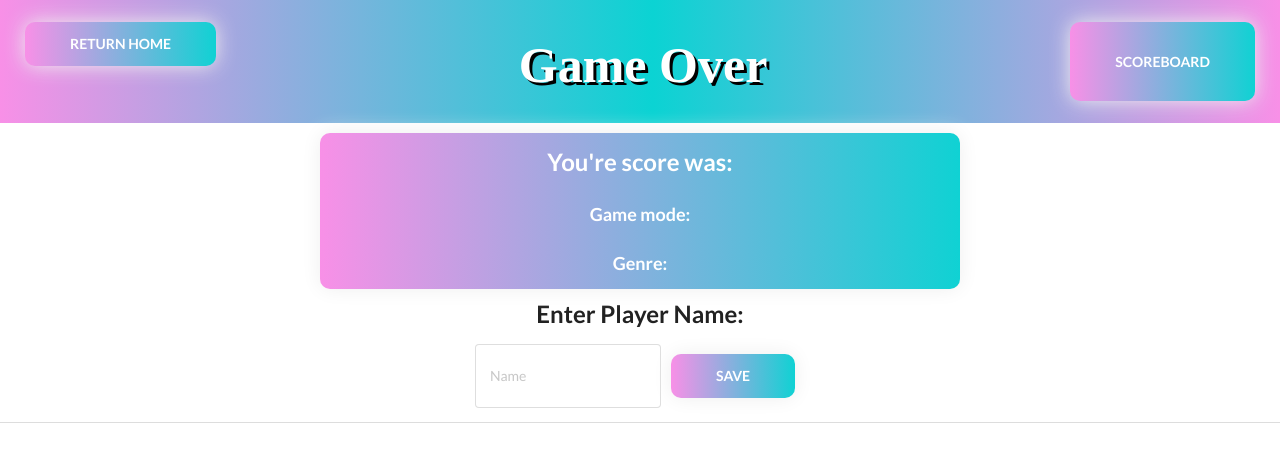
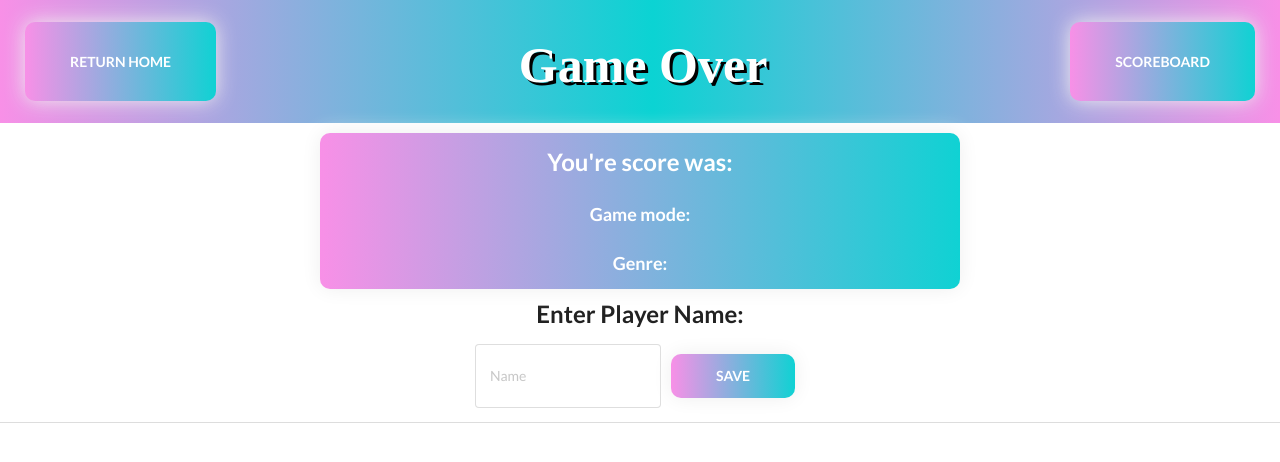
Before and after one commit to NicolasFlamel/Cinephiliac, a plain HTML site: page gameover.html in a window 1280 px wide. Drawn offline with nearby package versions, Linux system fonts and the light colour scheme; a web font is replaced by a local one.

Commit message:
adjust gameover nav button sizing

```diff
--- a/assets/css/gameover.css
+++ b/assets/css/gameover.css
@@ -13,12 +13,16 @@ h1 {
 }
 
 header {
-    display: flex;
-    justify-content: space-between;
     padding: 12px 15px 12px 15px;
     color: white;
     background: rgb(11,11,11);
     background-image: linear-gradient(to right, var(--pink) 0%, var(--blue) 51%, var(--pink) 100%);
+}
+
+nav {
+    display: flex;
+    flex-wrap: wrap;
+    justify-content: space-between;
 }
 
 h2, h3, section {
--- a/gameover.html
+++ b/gameover.html
@@ -14,9 +14,9 @@
     <header>
         <nav>
             <button type="button" id="back-btn" class="ui button">Return Home</button>
+            <h1>Game Over</h1>
+            <button type="button" id="scoreboard-btn" class="ui button">Scoreboard</button>
         </nav>
-        <h1>Game Over</h1>
-        <button type="button" id="scoreboard-btn" class="ui button">Scoreboard</button>
     </header>
     <main>
         <section id="score" class="ui warning message">
```
